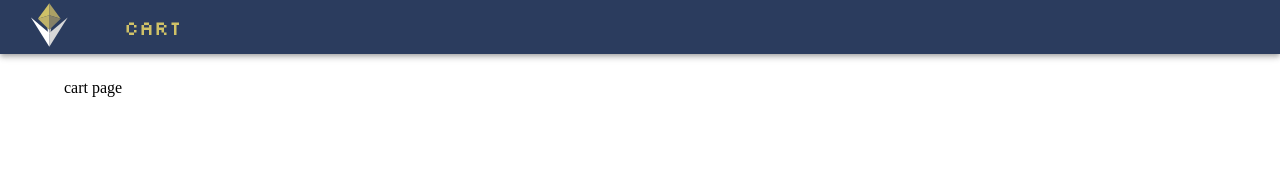
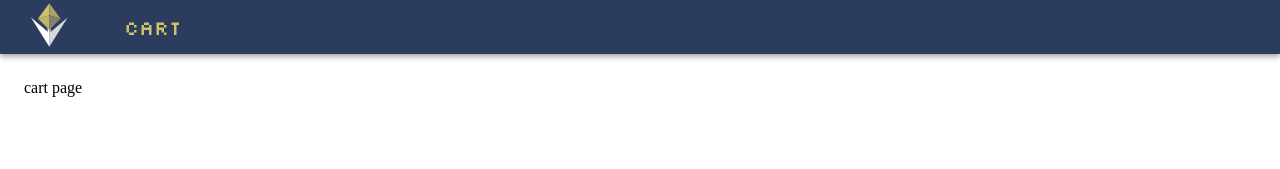
Before and after one commit to gamma-eclipse/crypto-market, a React (Create React App) app in the folder frontend/: page /cart in a window 1280 px wide. Shown: the top 169 px of the page. Built offline with nearby package versions, Linux system fonts and the light colour scheme.

Commit message:
fix: ui container size

```diff
--- a/frontend/src/shared/ui/Layout/index.tsx
+++ b/frontend/src/shared/ui/Layout/index.tsx
@@ -16,7 +16,7 @@ export const Layout = ({ children }: LayoutProps) => {
     <Wrapper>
       <Header />
       <main style={{ marginTop: 25 }}>
-        <Container maxWidth="lg">{children}</Container>
+        <Container maxWidth="xl">{children}</Container>
       </main>
       <Footer />
     </Wrapper>
```
